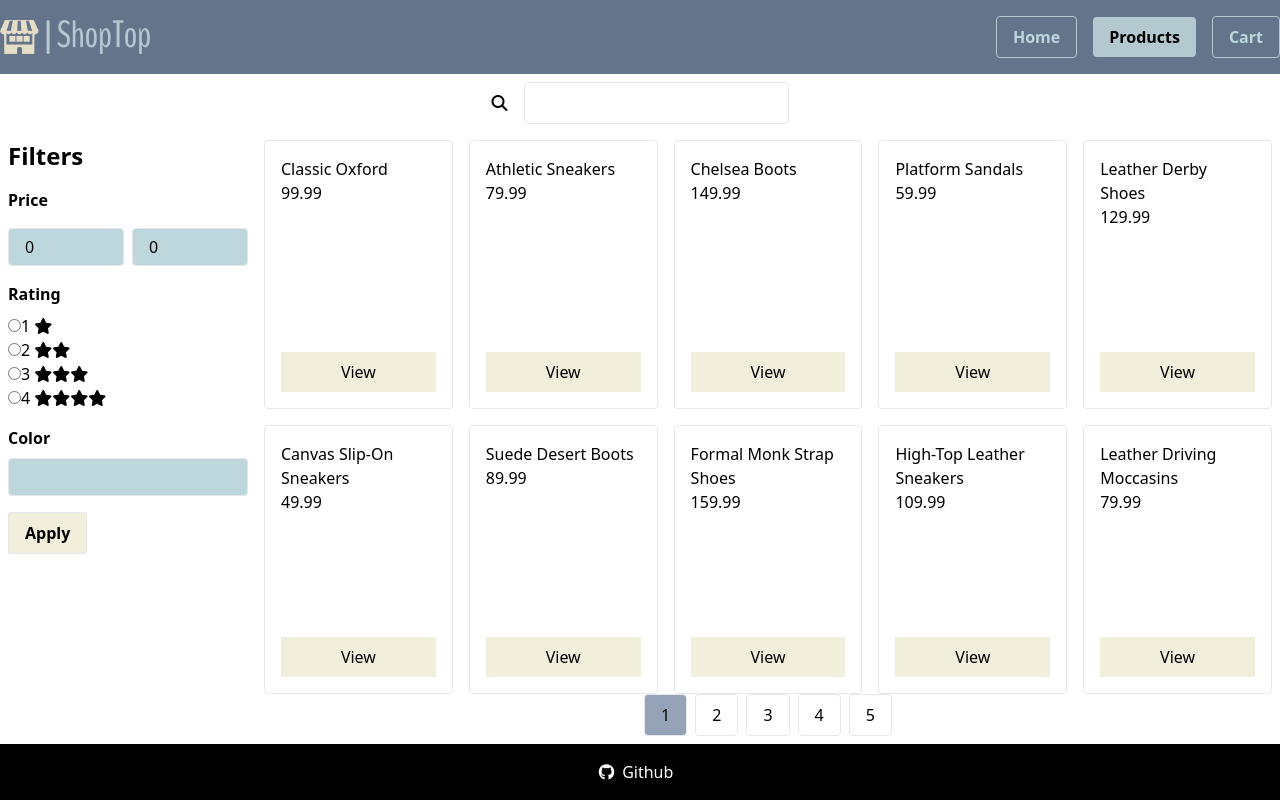
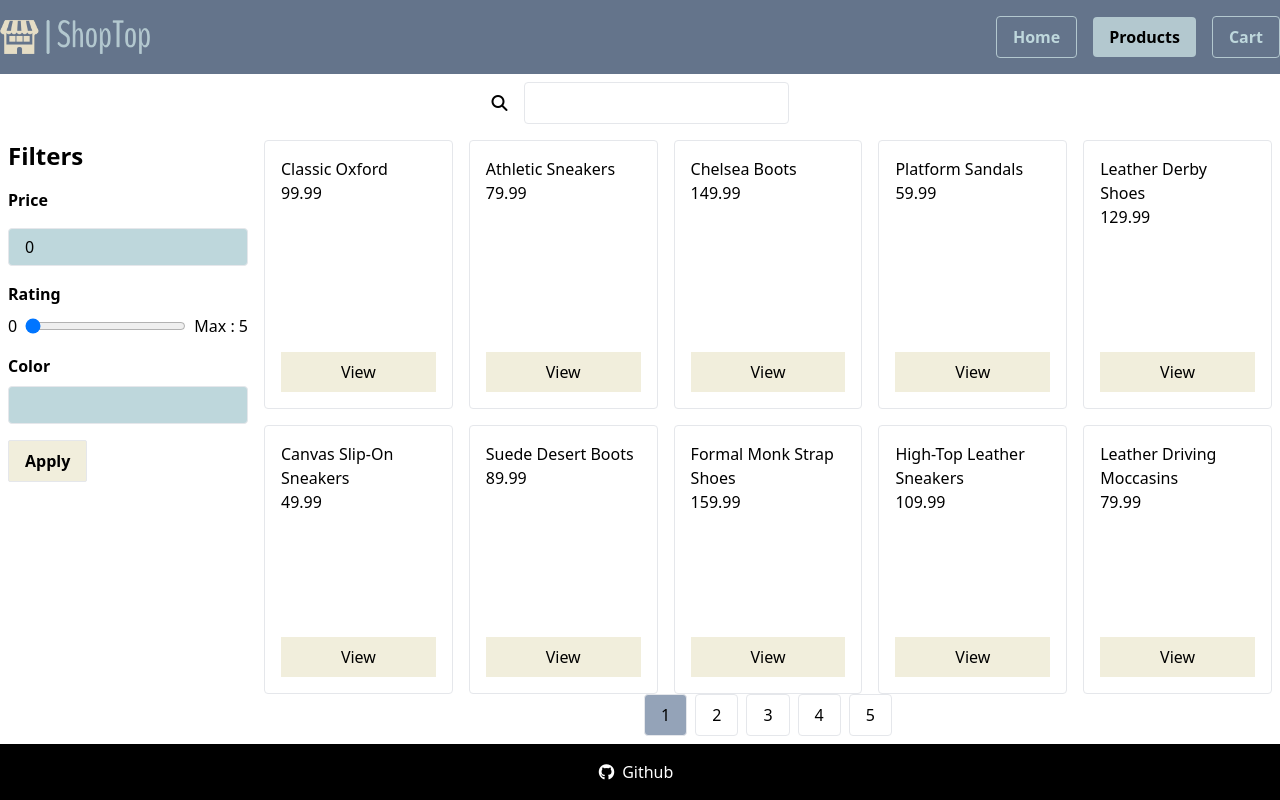
Before and after one commit to debrajroyofficial000/ShopTop, a React (Vite) app: page /products in a window 1280 px wide. Built offline with nearby package versions, Linux system fonts and the light colour scheme; data requests are answered from the project's data file.

Commit message:
add the filter feature

```diff
--- a/src/ImportCard.js
+++ b/src/Utils.js
@@ -3,5 +3,4 @@ import h2 from "./assets/card/h2.jpg";
 import h3 from "./assets/card/h3.jpg";
 import h5 from "./assets/card/h5.jpg";
 
-const cardImages = [h1, h2, h3, h5];
-export default cardImages;
+export const cardImages = [h1, h2, h3, h5];
--- a/src/components/FAQ.jsx
+++ b/src/components/FAQ.jsx
@@ -10,7 +10,7 @@ function FAQ({ faq }) {
         <p className="text-xl font-semibold">{faq.question}</p>
         <span>
           {isOpen ? (
-            <i class="fa-solid fa-angle-up"></i>
+            <i className="fa-solid fa-angle-up"></i>
           ) : (
             <i className="fa-solid fa-angle-down"></i>
           )}
--- a/src/components/FilterBox.jsx
+++ b/src/components/FilterBox.jsx
@@ -1,12 +1,20 @@
 import { useState } from "react";
+import useProductStore from "../store/useProductStore";
 
 function FilterBox() {
-  const [filters, setFilters] = useState({
-    price: { min: 0, max: 0 },
-    rating: 1,
-    color: "",
-  });
+  const [maxPrice, setMaxPrice] = useState(0);
+  const [rating, setRating] = useState(0);
+  const [color, setColor] = useState("");
 
+  const { addMaxPriceFilter, addRatingFilter, addColorFilter } =
+    useProductStore();
+  const handleApplyFilter = () => {
+    if (maxPrice > 0) addMaxPriceFilter(maxPrice);
+    if (parseInt(rating) > 0) addRatingFilter(parseInt(rating));
+    if (color !== "") addColorFilter(color);
+  };
+
+  console.log(rating);
   return (
     <div className="col-span-full md:col-span-1">
       <h2 className="text-2xl font-semibold">Filters</h2>
@@ -17,89 +25,29 @@ function FilterBox() {
             <input
               type="number"
               className="appearance-none block w-full px-4 py-2 leading-tight bg-sea border rounded focus:outline-none focus:bg-white focus:border-gray-500"
-              value={filters.price.min}
-              placeholder="MIN: 0.0"
-              min={0.0}
-              onChange={(e) =>
-                setFilters((prev) => ({ ...prev, min: e.target.value }))
-              }
-            />
-            <input
-              type="number"
-              className="appearance-none block w-full px-4 py-2 leading-tight bg-sea border rounded focus:outline-none focus:bg-white focus:border-gray-500"
-              value={filters.price.max}
+              value={maxPrice}
               placeholder="MAX: 500.0"
               max={500}
-              onChange={(e) =>
-                setFilters((prev) => ({ ...prev, max: e.target.value }))
-              }
+              onChange={(e) => setMaxPrice(e.target.value)}
             />
           </div>
         </div>
 
         <div className="my-4">
           <label className="block text-md font-semibold mb-2">Rating</label>
-          <div>
+          <div className="flex justify-start gap-2">
+            <p>{rating}</p>
             <input
-              type="radio"
-              name="rating"
-              value="1"
-              checked={filters.rating === "1"}
-              onChange={(e) =>
-                setFilters((prev) => ({ ...prev, rating: e.target.value }))
-              }
+              type="range"
+              id="rating"
+              min="0"
+              max="5"
+              step="1"
+              value={rating}
+              onChange={(e) => setRating(e.target.value)}
+              className="grow"
             />
-            <label>
-              1 <i className="fa-solid fa-star" />
-            </label>
-          </div>
-          <div>
-            <input
-              type="radio"
-              name="rating"
-              value="2"
-              checked={filters.rating === "2"}
-              onChange={(e) =>
-                setFilters((prev) => ({ ...prev, rating: e.target.value }))
-              }
-            />
-            <label>
-              2 <i className="fa-solid fa-star" />
-              <i className="fa-solid fa-star" />
-            </label>
-          </div>
-          <div>
-            <input
-              type="radio"
-              name="rating"
-              value="3"
-              checked={filters.rating === "3"}
-              onChange={(e) =>
-                setFilters((prev) => ({ ...prev, rating: e.target.value }))
-              }
-            />
-            <label>
-              3 <i className="fa-solid fa-star" />
-              <i className="fa-solid fa-star" />
-              <i className="fa-solid fa-star" />
-            </label>
-          </div>
-          <div>
-            <input
-              type="radio"
-              name="rating"
-              value="4"
-              checked={filters.rating === "4"}
-              onChange={(e) =>
-                setFilters((prev) => ({ ...prev, rating: e.target.value }))
-              }
-            />
-            <label>
-              4 <i className="fa-solid fa-star" />
-              <i className="fa-solid fa-star" />
-              <i className="fa-solid fa-star" />
-              <i className="fa-solid fa-star" />
-            </label>
+            <p>Max : 5</p>
           </div>
         </div>
 
@@ -107,18 +55,16 @@ function FilterBox() {
           <label className="block text-md font-semibold mb-2">Color</label>
           <input
             type="text"
-            value={filters.color}
-            onChange={(e) =>
-              setFilters((prev) => ({
-                ...prev,
-                color: e.target.value,
-              }))
-            }
+            value={color}
+            onChange={(e) => setColor(e.target.value)}
             className="appearance-none block w-full px-4 py-2 leading-tight bg-sea border rounded focus:outline-none focus:bg-white focus:border-gray-500"
           />
         </div>
       </div>
-      <button className="px-4 py-2 font-semibold border rounded-sm bg-beige hover:bg-dark_beige">
+      <button
+        className="px-4 py-2 font-semibold border rounded-sm bg-beige hover:bg-dark_beige"
+        onClick={handleApplyFilter}
+      >
         Apply
       </button>
     </div>
--- a/src/components/ProductFAQ.jsx
+++ b/src/components/ProductFAQ.jsx
@@ -1,7 +1,6 @@
 import FAQ from "./FAQ";
 
 function ProductFAQ({ FAQs }) {
-  console.log(FAQs);
   return (
     <div>
       {FAQs.map((faq, index) => (
--- a/src/components/ProductLists.jsx
+++ b/src/components/ProductLists.jsx
@@ -1,37 +1,10 @@
-import { useEffect, useState } from "react";
+import { useState } from "react";
 import Pagination from "./Pagination";
 import ViewProduct from "./ViewProduct";
 import useProductStore from "../store/useProductStore";
-import Shimmer from "./Shimmer";
 function ProductLists() {
   const [page, setPage] = useState(1);
-  const { getFootwears, isLoading, isError, filteredFootwears } =
-    useProductStore();
-
-  useEffect(() => {
-    setTimeout(() => {
-      getFootwears("http://localhost:3000/footwears");
-    }, 1000);
-  }, []);
-
-  if (isLoading)
-    return (
-      <div className="col-span-full md:col-span-4 flex flex-col">
-        <div className="grow grid grid-cols-1 grid-rows-2 md:grid-cols-2 lg:grid-cols-5 gap-4">
-          <Shimmer />
-          <Shimmer />
-          <Shimmer />
-          <Shimmer />
-          <Shimmer />
-          <Shimmer />
-          <Shimmer />
-          <Shimmer />
-          <Shimmer />
-          <Shimmer />
-        </div>
-      </div>
-    );
-  if (isError) return <h1>Something went wrong</h1>;
+  const { filteredFootwears } = useProductStore();
 
   return (
     <div className="col-span-full md:col-span-4 flex flex-col">
--- a/src/components/SearchBox.jsx
+++ b/src/components/SearchBox.jsx
@@ -3,10 +3,10 @@ import useProductStore from "../store/useProductStore";
 
 export default function SearchBox() {
   const [searched, setSearched] = useState("");
-  const { footwears, getFilteredFootwears } = useProductStore();
+  const { footwears, getSearchedFootwears } = useProductStore();
 
   useEffect(() => {
-    getFilteredFootwears(searched);
+    getSearchedFootwears(searched);
   }, [footwears, searched]);
 
   return (
--- a/src/pages/HomePage.jsx
+++ b/src/pages/HomePage.jsx
@@ -1,5 +1,5 @@
 import HomepageCard from "../components/HomepageCard";
-import cardImages from "../ImportCard";
+import { cardImages } from "../Utils";
 const cardData = [
   "Buy trending shoes",
   "20% off on your first buy",
--- a/src/pages/ProductPage.jsx
+++ b/src/pages/ProductPage.jsx
@@ -5,7 +5,6 @@ import { useMemo } from "react";
 import ProductFAQ from "../components/ProductFAQ";
 function ProductPage() {
   const { id } = useParams();
-  console.log(typeof id);
   const { viewedProduct, filteredFootwears } = useProductStore();
   const similarProducts = useMemo(() => {
     return filteredFootwears.filter(
--- a/src/pages/ProductsPage.jsx
+++ b/src/pages/ProductsPage.jsx
@@ -1,8 +1,38 @@
+import { useEffect } from "react";
 import SearchBox from "../components/SearchBox";
 import FilterBox from "../components/FilterBox";
 import ProductLists from "../components/ProductLists";
+import useProductStore from "../store/useProductStore";
+import Shimmer from "../components/Shimmer";
 
 function ProductsPage() {
+  const { isLoading, isError, getFootwears } = useProductStore();
+
+  useEffect(() => {
+    setTimeout(() => {
+      getFootwears("http://localhost:3000/footwears");
+    }, 1000);
+  }, []);
+
+  if (isLoading)
+    return (
+      <div className="col-span-full md:col-span-4 flex flex-col">
+        <div className="grow grid grid-cols-1 grid-rows-2 md:grid-cols-2 lg:grid-cols-5 gap-4">
+          <Shimmer />
+          <Shimmer />
+          <Shimmer />
+          <Shimmer />
+          <Shimmer />
+          <Shimmer />
+          <Shimmer />
+          <Shimmer />
+          <Shimmer />
+          <Shimmer />
+        </div>
+      </div>
+    );
+  if (isError) return <h1>Check your internet connection...</h1>;
+
   return (
     <section className="container h-full flex flex-col p-2 ">
       <SearchBox />
--- a/src/store/useProductStore.js
+++ b/src/store/useProductStore.js
@@ -17,7 +17,7 @@ const useProductStore = create(
           set({ isLoading: false, isError: true });
         }
       },
-      getFilteredFootwears: (searched) => {
+      getSearchedFootwears: (searched) => {
         set({
           filteredFootwears: get().footwears.filter((footwear) =>
             footwear.name.toLowerCase().includes(searched.toLowerCase())
@@ -28,13 +28,48 @@ const useProductStore = create(
       addViewedProduct: (prod) => {
         set({ viewedProduct: prod });
       },
+
+      addMaxPriceFilter: (maxPrice) => {
+        set({
+          footwears: get().footwears.filter(
+            (footwear) => footwear.price <= maxPrice
+          ),
+        });
+      },
+      addRatingFilter: (rating) => {
+        set({
+          footwears: get().footwears.filter(
+            (footwear) => parseInt(footwear.rating) === rating
+          ),
+        });
+      },
+      addColorFilter: (color) => {
+        set({
+          footwears: get().footwears.filter(
+            (footwear) => footwear.color <= color
+          ),
+        });
+      },
     }),
     {
-      name: "viewed-product",
+      name: "product-store",
+      partialize: (state) => ({
+        viewedProduct: state.viewedProduct,
+        filteredFootwears: state.filteredFootwears,
+      }),
       storage: createJSONStorage(() => localStorage),
-      partialize: (state) => ({ viewedProduct: state.viewedProduct }),
     }
   )
 );
 
 export default useProductStore;
+/**set({
+          filteredFootwears: get().filteredFootwears.filter(
+            (footwear) => rating > 0 && parseInt(footwear.rating) === rating
+          ),
+        });
+        set({
+          filteredFootwears: get().filteredFootwears.filter(
+            (footwear) => color !== "" && footwear.color <= color
+          ),
+        }); */
```
